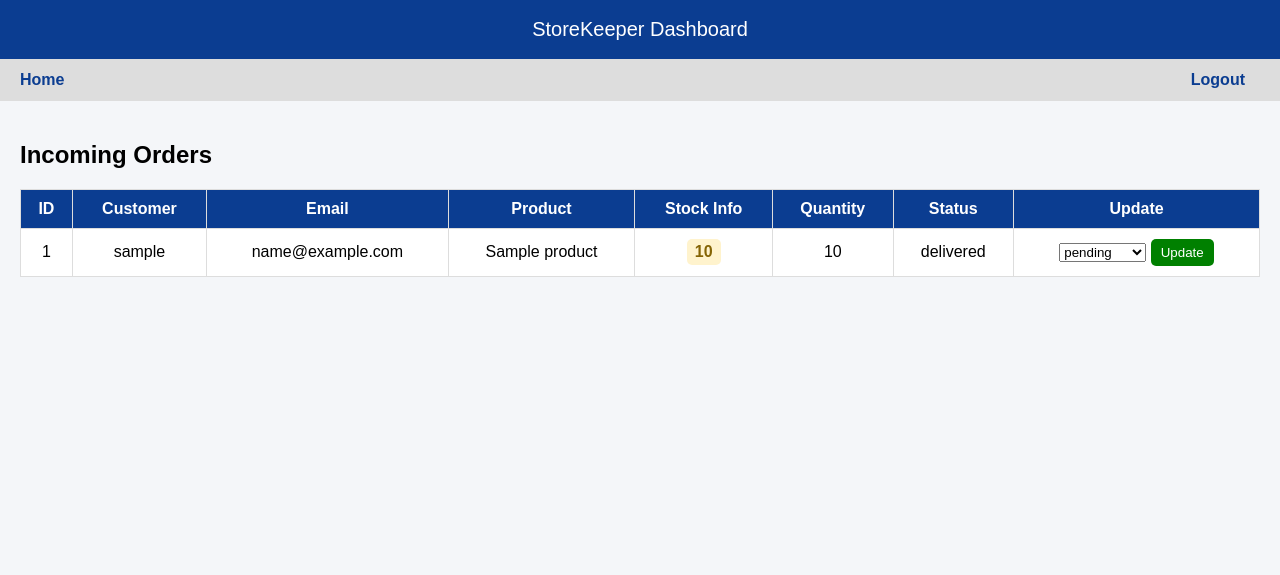
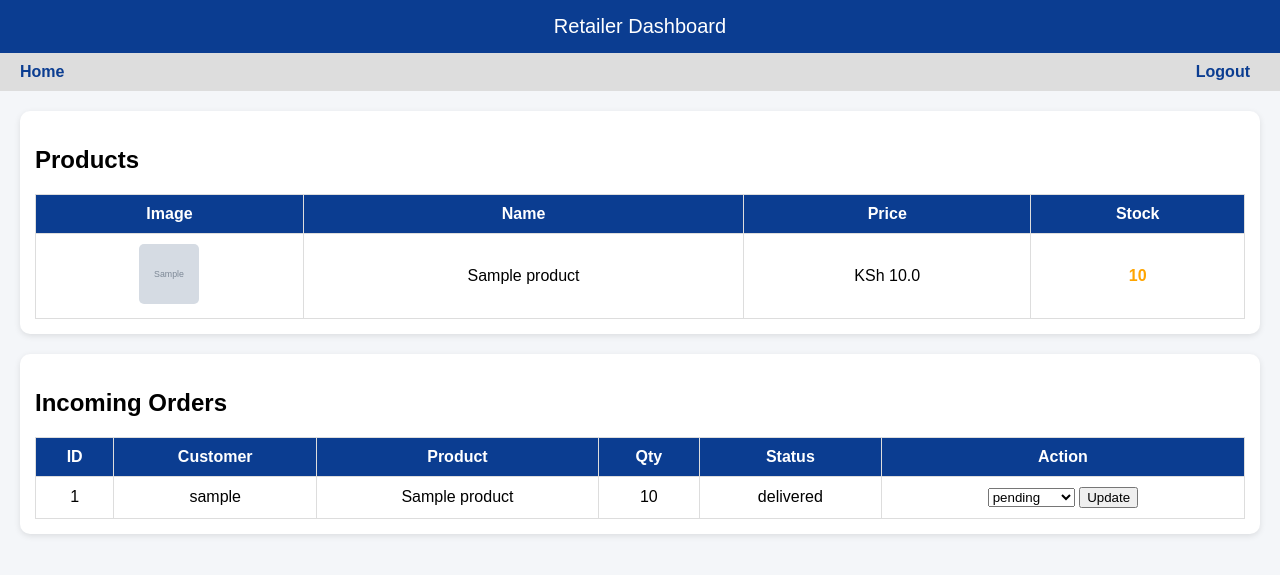
Before and after one commit to rez047/salesretailproject, a Flask app: page /retailer/dashboard in a window 1280 px wide. Shown: the top 575 px of the page. Run offline with Flask 3, Linux system fonts and the light colour scheme; a user stored in the database is signed in; tables that the repository leaves empty hold one stand-in row (values such as "Sample post"); grey boxes marked "Sample" are stand-in pictures.

Commit message:
Update retailer_dashboard.html

```diff
--- a/templates/retailer_dashboard.html
+++ b/templates/retailer_dashboard.html
@@ -1,7 +1,6 @@
 <!DOCTYPE html>
-<html lang="en">
+<html>
 <head>
-<meta charset="UTF-8">
     <title>StoreKeeper Dashboard</title>
 
     <style>
@@ -14,120 +13,149 @@ body {
         header {
             background: #0b3d91;
             color: white;
-    padding: 18px;
+            padding: 15px;
             text-align: center;
             font-size: 20px;
         }
 
-/* TOPBAR */
         .topbar {
-    display:flex;
-    justify-content:space-between;
-    padding:12px 20px;
-    background:#ddd;
+            display: flex;
+            justify-content: space-between;
+            padding: 10px 20px;
+            background: #ddd;
+            align-items: center;
         }
 
         .topbar a {
-    text-decoration:none;
-    margin-right:15px;
-    font-weight:bold;
-    color:#0b3d91;
+            text-decoration: none;
+            margin-right: 10px;
+            color: #0b3d91;
+            font-weight: bold;
         }
 
-/* TABLE */
-.container { padding:20px; }
+        .container {
+            padding: 20px;
+        }
+
+        .section {
+            background: white;
+            padding: 15px;
+            margin-bottom: 20px;
+            border-radius: 10px;
+            box-shadow: 0 2px 6px rgba(0,0,0,0.1);
+        }
 
         table {
-    width:100%;
+            width: 100%;
             border-collapse: collapse;
-    background:white;
         }
 
-th, td {
-    border:1px solid #ddd;
-    padding:10px;
-    text-align:center;
+        table th, table td {
+            border: 1px solid #ddd;
+            padding: 10px;
+            text-align: center;
         }
 
-th {
-    background:#0b3d91;
-    color:white;
+        table th {
+            background: #0b3d91;
+            color: white;
         }
 
-/* STOCK COLORS */
-.stock {
-    font-weight: bold;
-    padding: 4px 8px;
+        .img-thumb {
+            width: 60px;
+            height: 60px;
+            object-fit: cover;
             border-radius: 5px;
-    display: inline-block;
+            transition: transform 0.3s ease;
         }
 
-.stock-good { background:#d4edda; color:#155724; }
-.stock-normal { background:#fff3cd; color:#856404; }
-.stock-low { background:#ffe5b4; color:#8a4b08; }
-.stock-out { background:#f8d7da; color:#721c24; }
+        .img-thumb:hover {
+            transform: scale(2.2);
+            position: relative;
+            z-index: 10;
+        }
 
-button {
-    padding:6px 10px;
-    background:green;
-    color:white;
-    border:none;
-    border-radius:5px;
-}
+        .stock.green { color: green; font-weight: bold; }
+        .stock.yellow { color: orange; font-weight: bold; }
+        .stock.red { color: red; font-weight: bold; }
+        .stock.out { color: darkred; font-weight: bold; }
     </style>
 </head>
 
 <body>
 
-<header>StoreKeeper Dashboard</header>
+<header>
+    Retailer Dashboard
+</header>
 
 <div class="topbar">
     <div>
         <a href="/retailer/dashboard">Home</a>
     </div>
+
     <a href="/logout">Logout</a>
 </div>
 
 <div class="container">
 
+    <!-- PRODUCTS -->
+    <div class="section">
+        <h2>Products</h2>
+
+        <table>
+            <tr>
+                <th>Image</th>
+                <th>Name</th>
+                <th>Price</th>
+                <th>Stock</th>
+            </tr>
+
+            {% for product in products %}
+            <tr>
+                <td>
+                    {% if product.image %}
+                        <img class="img-thumb" src="/static/uploads/products/{{ product.image }}">
+                    {% endif %}
+                </td>
+
+                <td>{{ product.name }}</td>
+                <td>KSh {{ product.price }}</td>
+
+                <td>
+                    {% if product.stock > 10 %}
+                        <span class="stock green">{{ product.stock }}</span>
+                    {% elif product.stock > 0 %}
+                        <span class="stock yellow">{{ product.stock }}</span>
+                    {% else %}
+                        <span class="stock out">OUT</span>
+                    {% endif %}
+                </td>
+            </tr>
+            {% endfor %}
+        </table>
+    </div>
+
+    <!-- ORDERS -->
+    <div class="section">
         <h2>Incoming Orders</h2>
 
         <table>
             <tr>
                 <th>ID</th>
                 <th>Customer</th>
-    <th>Email</th>
                 <th>Product</th>
-    <th>Stock Info</th>
-    <th>Quantity</th>
+                <th>Qty</th>
                 <th>Status</th>
-    <th>Update</th>
+                <th>Action</th>
             </tr>
 
             {% for order in orders %}
             <tr>
                 <td>{{ order.id }}</td>
                 <td>{{ order.buyer.username }}</td>
-    <td>{{ order.buyer.email }}</td>
                 <td>{{ order.product.name }}</td>
-
-    <!-- STOCK STATUS -->
-    <td>
-        {% set s = order.product.stock %}
-        {% if s == 0 %}
-            <span class="stock stock-out">Out</span>
-        {% elif s <= 5 %}
-            <span class="stock stock-low">{{ s }}</span>
-        {% elif s <= 20 %}
-            <span class="stock stock-normal">{{ s }}</span>
-        {% else %}
-            <span class="stock stock-good">{{ s }}</span>
-        {% endif %}
-    </td>
-
                 <td>{{ order.quantity }}</td>
                 <td>{{ order.status }}</td>
-
                 <td>
                     <form method="POST" action="/retailer/order/{{ order.id }}/status">
                         <select name="status">
@@ -136,13 +164,13 @@ button {
                             <option>shipped</option>
                             <option>delivered</option>
                         </select>
-            <button type="submit">Update</button>
+                        <button>Update</button>
                     </form>
                 </td>
             </tr>
             {% endfor %}
-
         </table>
+    </div>
 
 </div>
 
```
Lines whose indentation alone changed are shown as unchanged.
